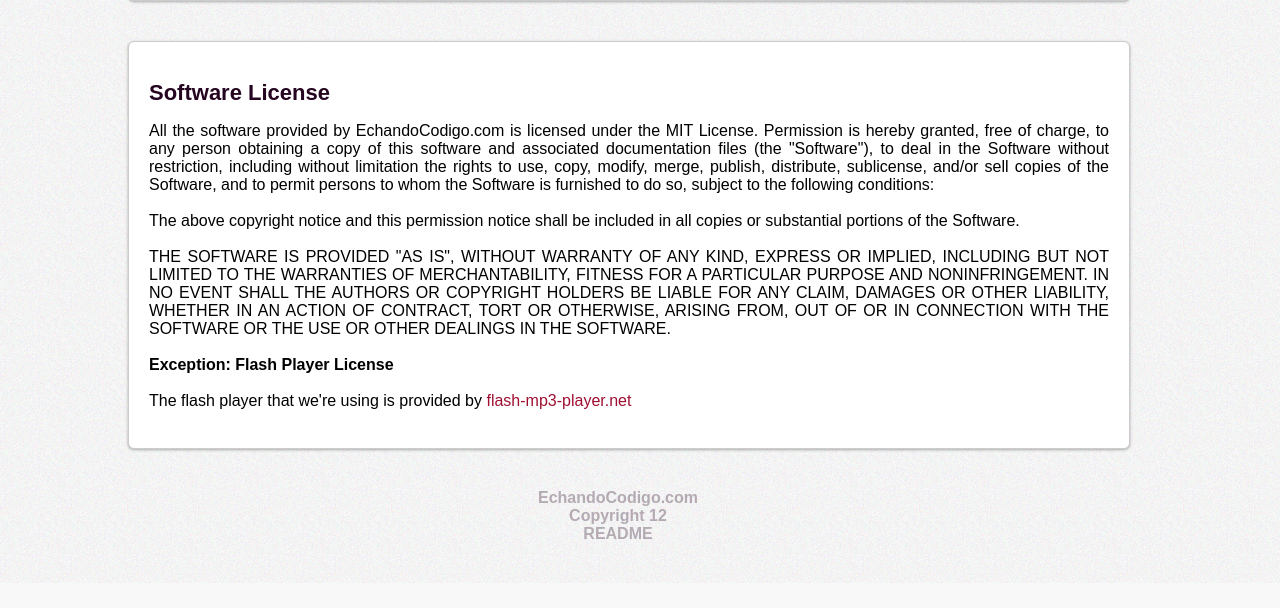
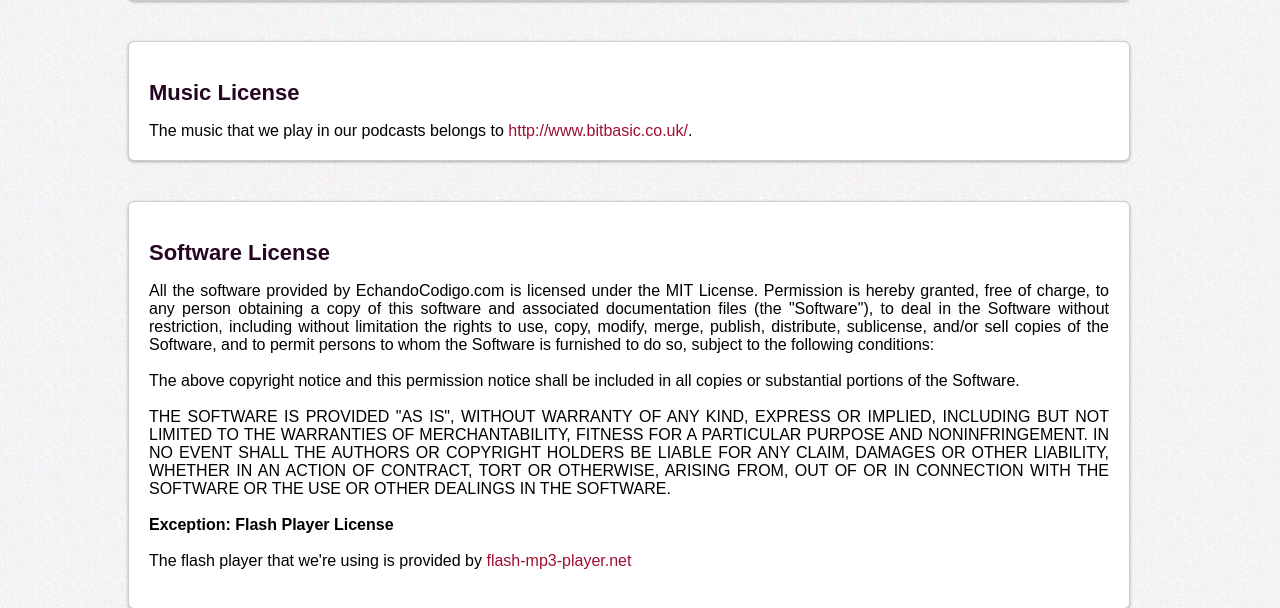
Before and after one commit to sadasant/echandocodigo.com, a PHP site: page /README?regenerate=1 in a window 1280 px wide. Shown: the part 852-1460 px from the top of the page. Before the commit the page ends 1435 px from the top, so only its background shows below. Run offline with PHP 8.4, Linux system fonts and the light colour scheme; the visitor is signed in with stand-in values (Sample User, id 1); data that the repository does not hold is empty; some libraries are stand-ins or nearby versions.

Commit message:
music license

```diff
--- a/views/README.php
+++ b/views/README.php
@@ -13,7 +13,7 @@
   interpreted.
 </div>
 <div class="section text">
-  <h2>Content's License</h2>
+  <h2>Content License</h2>
   <a rel="license" href="http://creativecommons.org/licenses/by-nc-sa/3.0/"><img alt="Creative Commons License" style="border-width:0" src="http://i.creativecommons.org/l/by-nc-sa/3.0/88x31.png" /></a>
   <br/>
   <span xmlns:dct="http://purl.org/dc/terms/" href="http://purl.org/dc/dcmitype/Sound" property="dct:title" rel="dct:type">EchandoCodigo Podcast</span>
@@ -21,6 +21,10 @@
   is licensed under a <a rel="license" href="http://creativecommons.org/licenses/by-nc-sa/3.0/">Creative Commons Attribution-NonCommercial-ShareAlike 3.0 Unported License</a>.
   Based on a work at <a xmlns:dct="http://purl.org/dc/terms/" href="http://echandocodigo.com" rel="dct:source">echandocodigo.com</a>.
   Permissions beyond the scope of this license may be available at <a xmlns:cc="http://creativecommons.org/ns#" href="http://echandocodigo.com" rel="cc:morePermissions">http://echandocodigo.com</a>.
+</div>
+<div class="section text">
+  <h2>Music License</h2>
+  The music that we play in our podcasts belongs to <a href="http://www.bitbasic.co.uk/">http://www.bitbasic.co.uk/</a>.
 </div>
 <div class="section text">
   <h2>Software License</h2>
```
